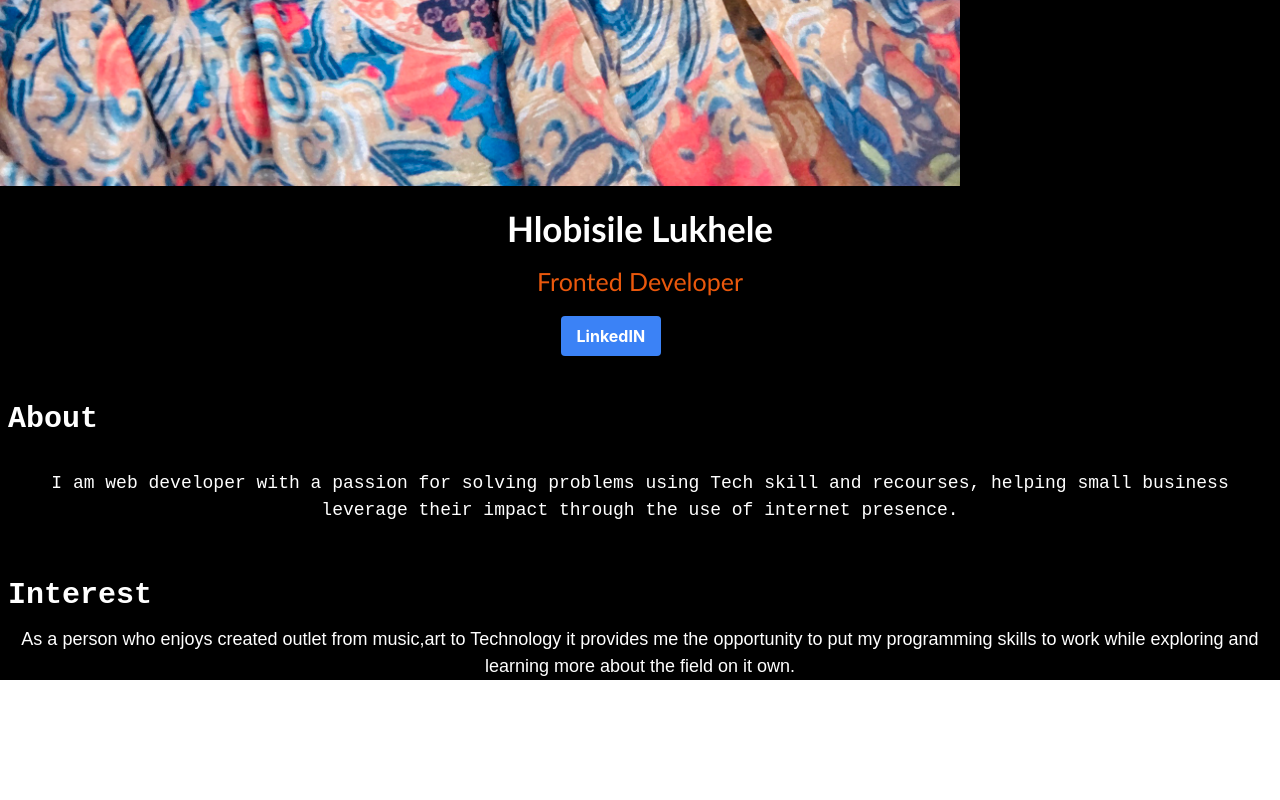
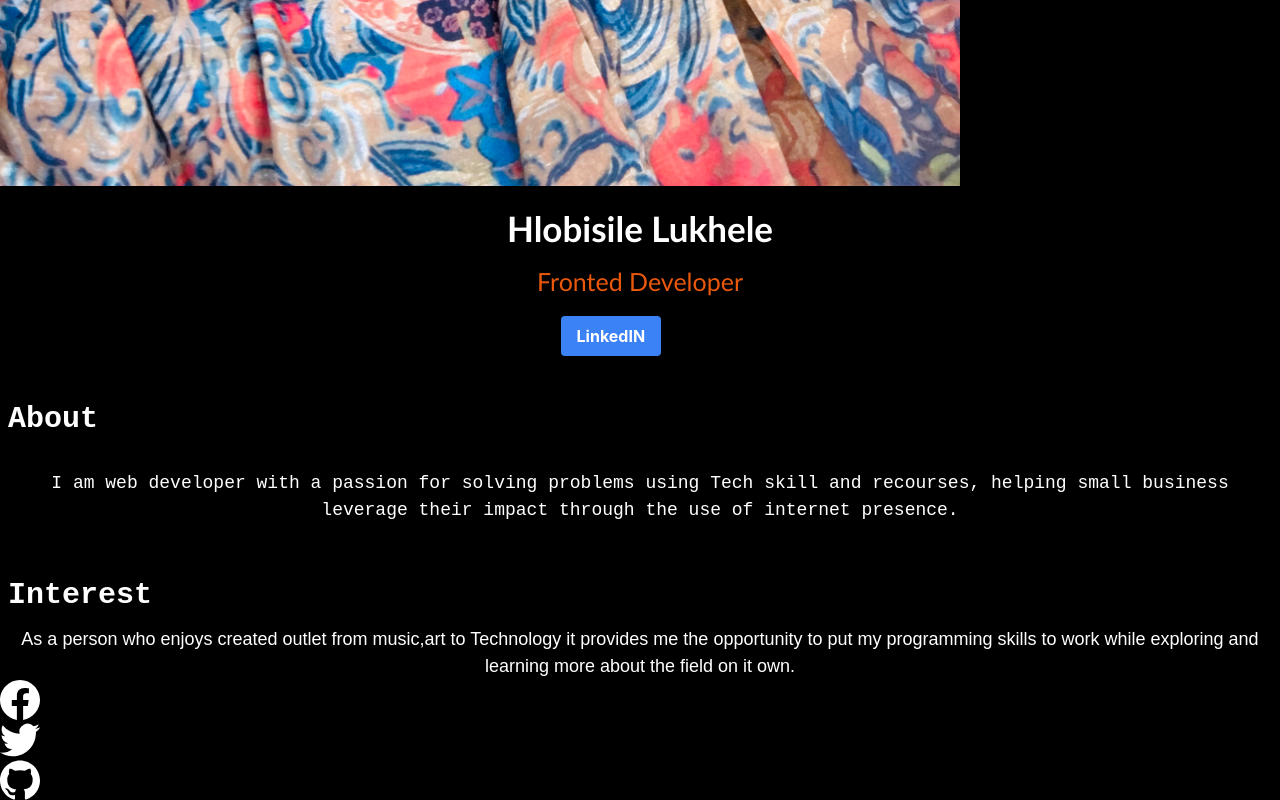
Before and after one commit to HlobisileLukhele/digi-business-card, a React (Create React App) app in the folder my-project/: page / in a window 1280 px wide. Shown: the part 1094-1894 px from the top of the page. Before the commit the page ends 1774 px from the top, so only its background shows below. Built offline with nearby package versions, Linux system fonts and the light colour scheme.

Commit message:
imported icon file

```diff
--- a/my-project/src/App.js
+++ b/my-project/src/App.js
@@ -4,14 +4,19 @@ import Button from "./Components/Button"
 import About from "./Components/About"
 import Interest from "./Components/Interest"
 import Hlobisile from "./Hlobisile.png"
+import Icons from "./Components/Icons"
+
+
 function App() {
   return (
     <div className="App bg-black">
+
       <img src={Hlobisile} className="Head-shot" alt="me-smiling " />
         <Header />
        <Button />
        <About />
        <Interest />
+       <Icons />
 
     </div>
   );
```
